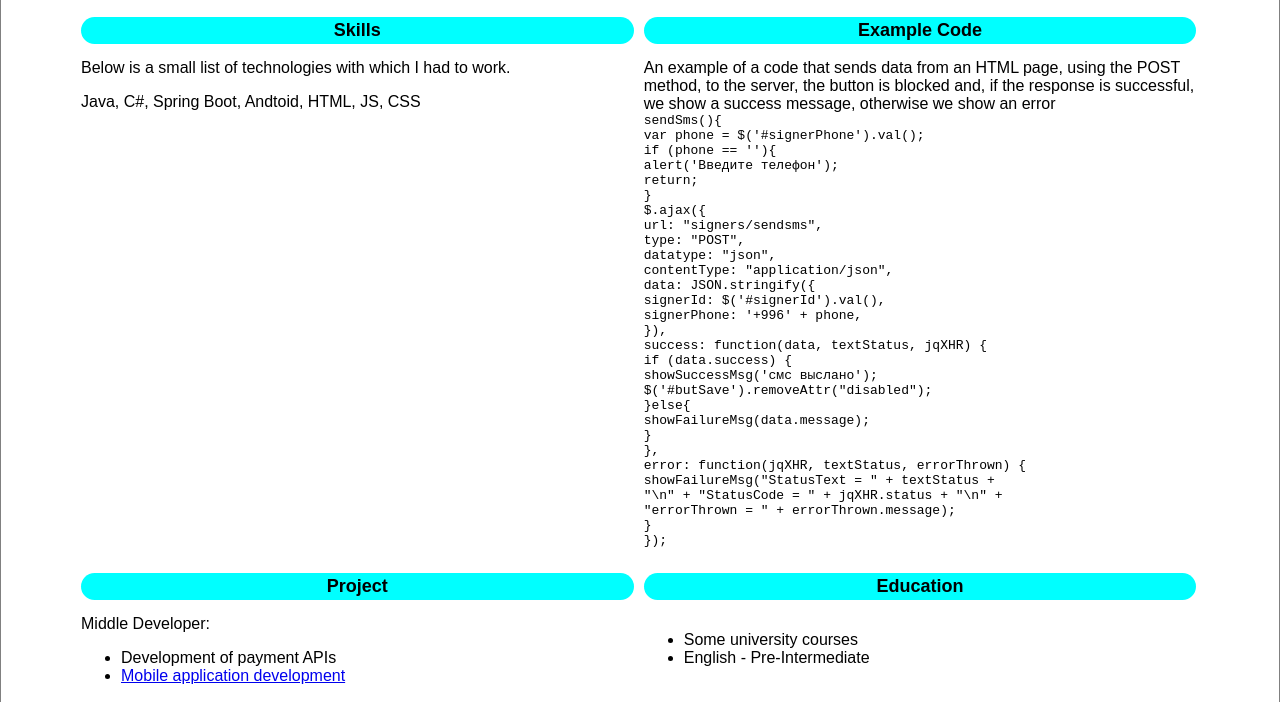
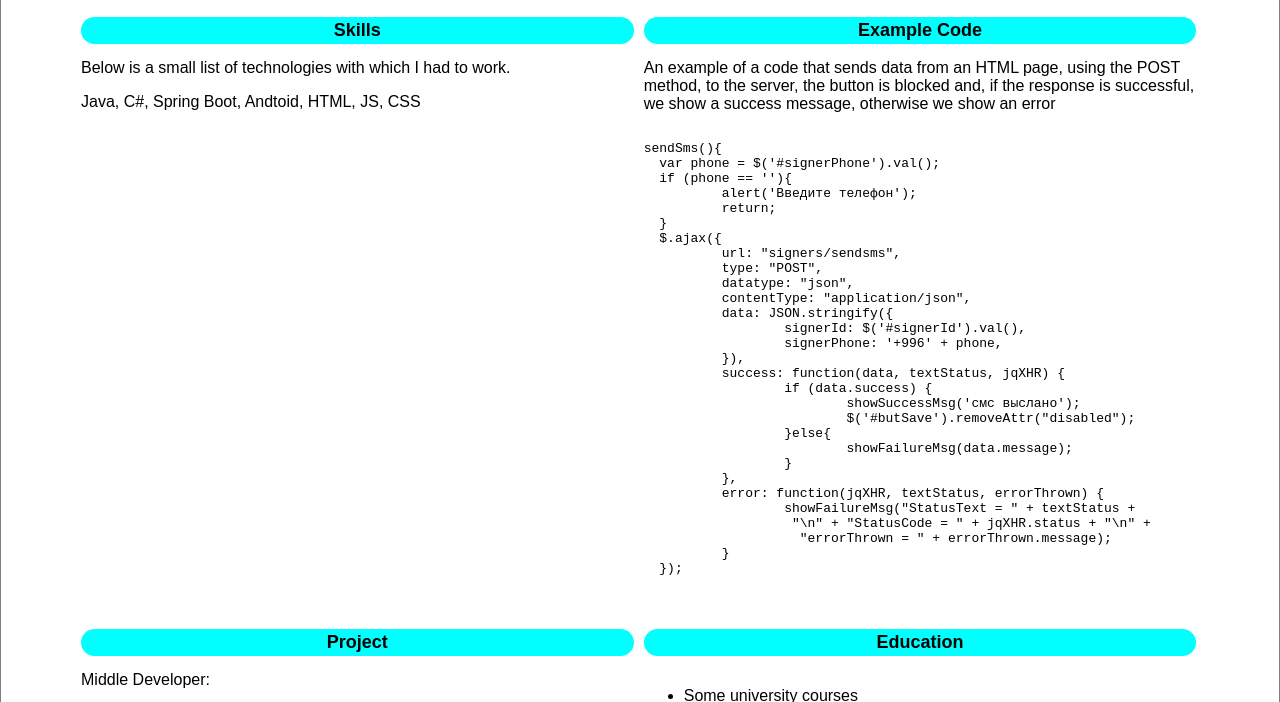
Before and after one commit to IGatsev/rsschool-cv, a plain HTML site: page index.html in a window 1280 px wide. Shown: the part 719-1421 px from the top of the page. Drawn offline with Linux system fonts and the light colour scheme.

Commit message:
fix: change tag more

```diff
--- a/index.html
+++ b/index.html
@@ -56,45 +56,46 @@
 				<span> An example of a code that sends data from an HTML page, using the POST method, to the server, the
 					button is blocked and, if the response is successful, we show a success message, otherwise we show
 					an error</span>
-				<code>
-sendSms(){<br>
-  var phone = $('#signerPhone').val();<br>
-  if (phone == ''){<br>
-	  alert('Введите телефон');<br>
-	  return;<br>
-  }<br>
-  $.ajax({<br>
-	  url: "signers/sendsms",<br>
-	  type: "POST",<br>
-	  datatype: "json",<br>
-	  contentType: "application/json",<br>
-	  data: JSON.stringify({<br>
-		  signerId: $('#signerId').val(),<br>
-		  signerPhone: '+996' + phone,<br>
-	  }),<br>
-	  success: function(data, textStatus, jqXHR) {<br>
-		  if (data.success) {<br>
-			  showSuccessMsg('смс выслано');<br>
-			  $('#butSave').removeAttr("disabled");<br>
-		  }else{<br>
-			  showFailureMsg(data.message);<br>
-		  }<br>
-	  },<br>
-	  error: function(jqXHR, textStatus, errorThrown) {<br>
-		  showFailureMsg("StatusText = " + textStatus +<br>
-		   "\n" + "StatusCode = " + jqXHR.status + "\n" +<br>
-		    "errorThrown = " + errorThrown.message);<br>
-	  }<br>
-  });<br>
+				<pre><code>
+sendSms(){
+  var phone = $('#signerPhone').val();
+  if (phone == ''){
+	  alert('Введите телефон');
+	  return;
+  }
+  $.ajax({
+	  url: "signers/sendsms",
+	  type: "POST",
+	  datatype: "json",
+	  contentType: "application/json",
+	  data: JSON.stringify({
+		  signerId: $('#signerId').val(),
+		  signerPhone: '+996' + phone,
+	  }),
+	  success: function(data, textStatus, jqXHR) {
+		  if (data.success) {
+			  showSuccessMsg('смс выслано');
+			  $('#butSave').removeAttr("disabled");
+		  }else{
+			  showFailureMsg(data.message);
+		  }
+	  },
+	  error: function(jqXHR, textStatus, errorThrown) {
+		  showFailureMsg("StatusText = " + textStatus +
+		   "\n" + "StatusCode = " + jqXHR.status + "\n" +
+		    "errorThrown = " + errorThrown.message);
+	  }
+  });
 
-		 </code>
+</code></pre>
 			</section>
 			<section id="project">
 				<h2>Project</h2>
 				<span>Middle Developer:</span>
 				<ul>
 					<li>Development of payment APIs</li>
-					<li><a href="https://play.google.com/store/search?q=megakassa&c=apps" target="_blank">Mobile application development</a></li>
+					<li><a href="https://play.google.com/store/search?q=megakassa&c=apps" target="_blank">Mobile
+							application development</a></li>
 				</ul>
 			</section>
 			<section id="education">
```
